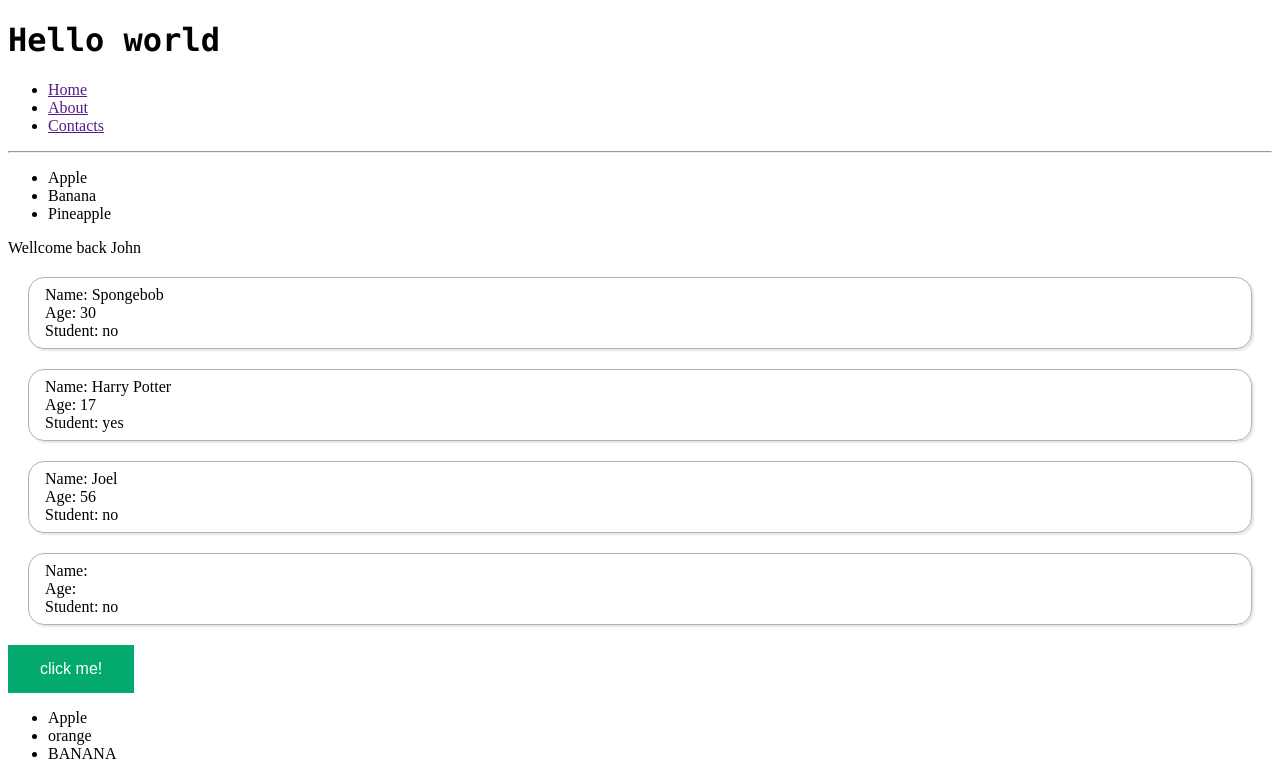
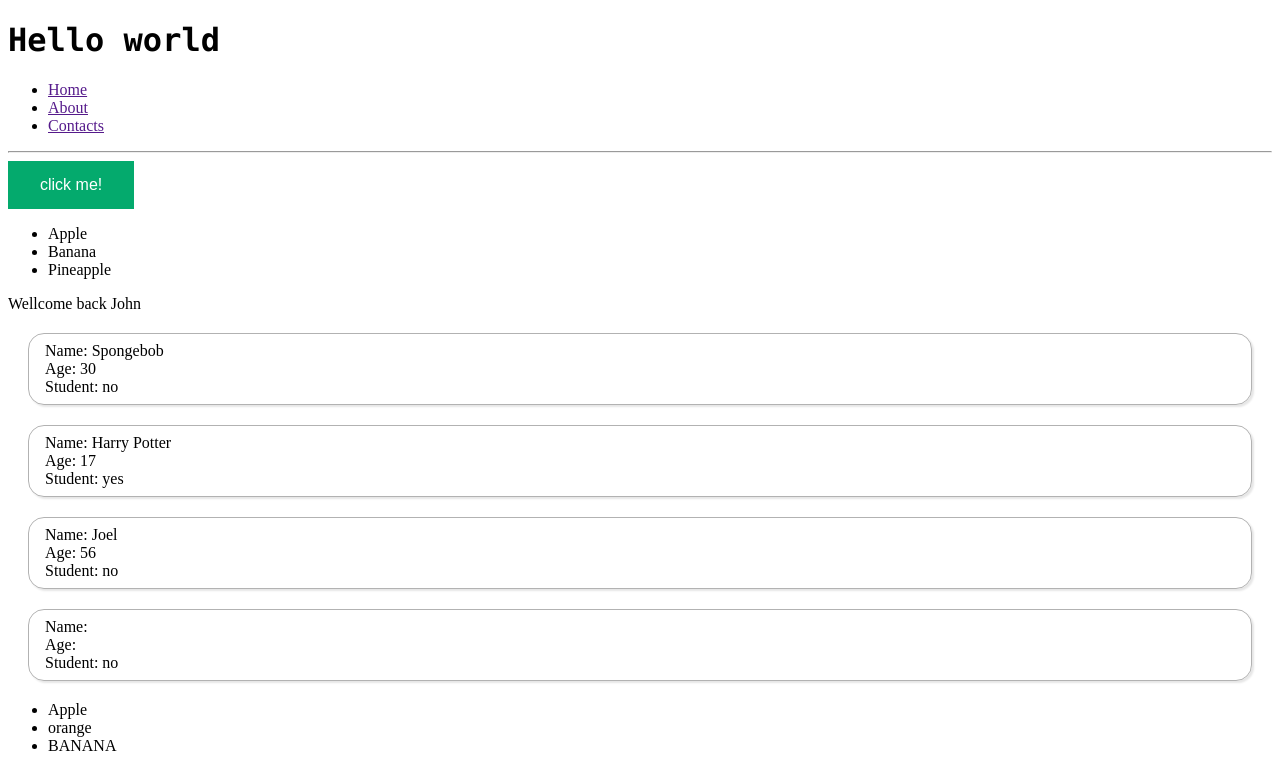
Before and after one commit to JohnDoli/unicorn-week1, a React (Vite) app in the folder react/my-react-app/: page / in a window 1280 px wide. Shown: the top 779 px of the page. Built offline with nearby package versions, Linux system fonts and the light colour scheme.

Commit message:
onClick handling

```diff
--- a/react/my-react-app/src/App.jsx
+++ b/react/my-react-app/src/App.jsx
@@ -12,13 +12,13 @@ function App() {
   return(
     <>
       <Header/>
+      <Button/>
       <List/>
       <UserGreeting isLoggedIn={true} username="John"/>
       <Student name="Spongebob" age={30} isStudent={false}/>
       <Student name="Harry Potter" age={17} isStudent={true}/>
       <Student name="Joel" age={56} isStudent={false}/>
       <Student/>
-      <Button/>
       <Food/>
       <Card/>
       <Card/>
--- a/react/my-react-app/src/Button/Button.jsx
+++ b/react/my-react-app/src/Button/Button.jsx
@@ -1,8 +1,25 @@
 import styles from "./Button.module.css"
 
 function Button() {
+
+    let count = 0;
+
+    const handleClick = (name) => {
+        if (count < 3) {
+            count++
+            console.log(`${name} clicked me ${count} times`)
+        }
+        else {
+            console.log(`${name} stop clicking me`)
+        }
+    }
+
+    const handleClick2 = (e) => {
+        e.target.textContent = "AU!! 🤕"
+    }
+
     return(
-        <button className={styles.button}>click me!</button>
+        <button className={styles.button} onClick={() => handleClick("Bohouš")} onDoubleClick={(e) => handleClick2(e)}>click me!</button>
     );
 }
 
```
